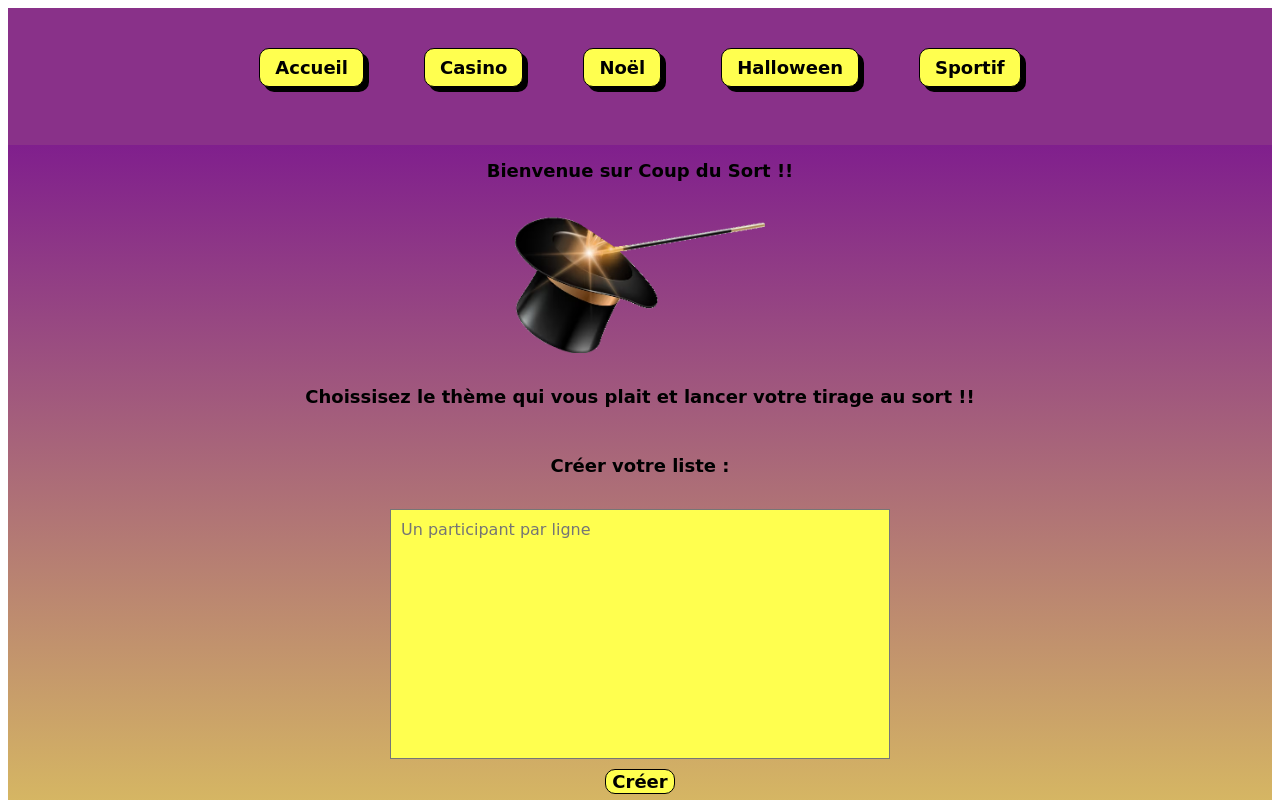
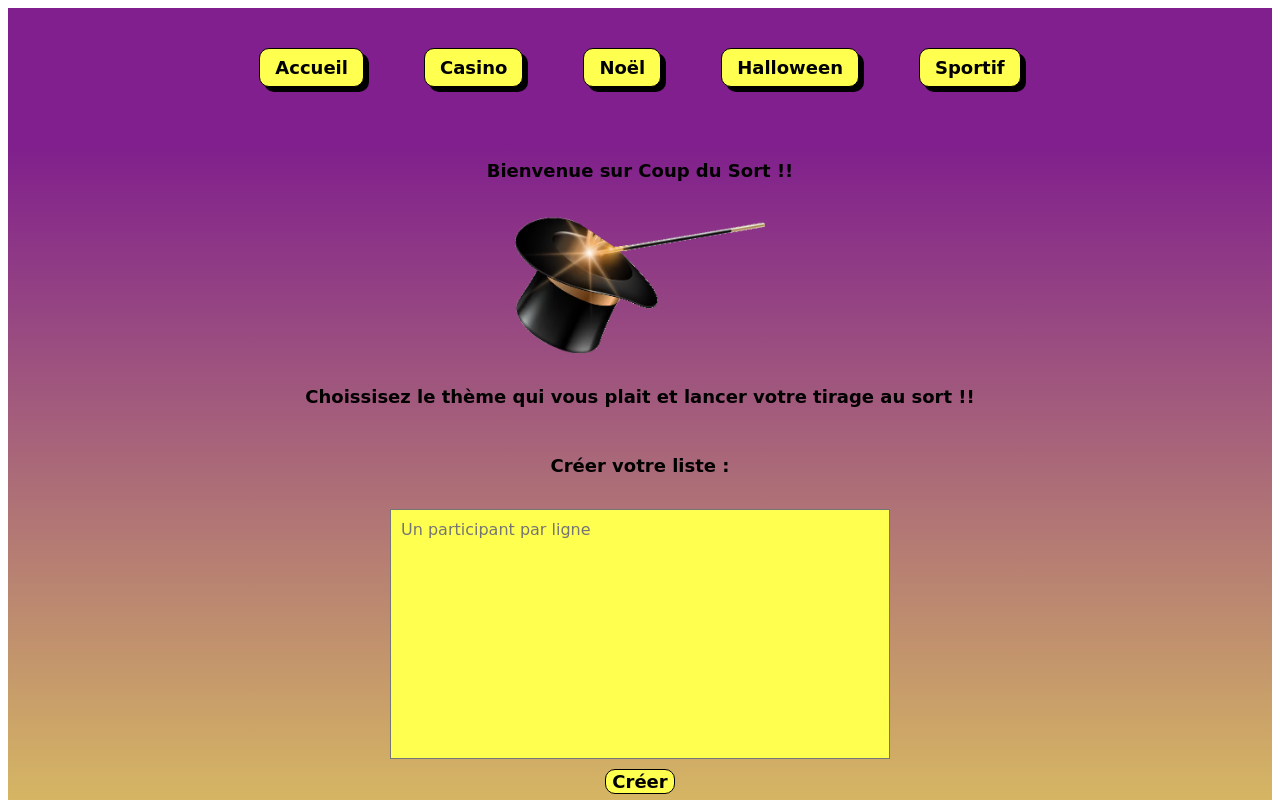
Before and after one commit to QuentinC26/CoupDuSort, an Angular app in the folder front-end/: page / in a window 1280 px wide. Shown: the top 800 px of the page. Built offline with nearby package versions, Linux system fonts and the light colour scheme.

Commit message:
i finish the classic theme

```diff
--- a/front-end/src/app/app.css
+++ b/front-end/src/app/app.css
@@ -50,12 +50,12 @@ a{
 /* Thème classique */
 
 .theme-classique{
-  background-color: rgb(137, 49, 137);
+  background-color: rgb(128, 31, 141);
   color: rgb(255, 255, 79);
 }
 
 .theme-classique body{
-  color: rgb(137, 49, 137);
+  background-color: rgb(128, 31, 141);
 }
 
 .theme-classique nav a {
```
